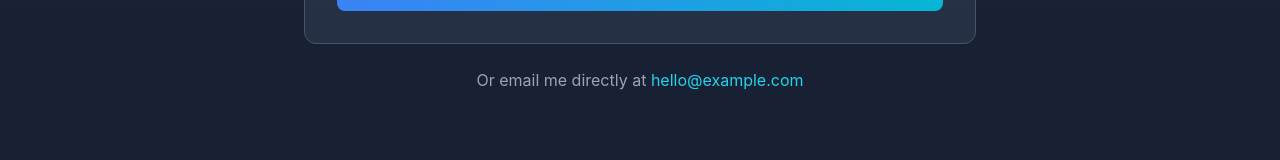
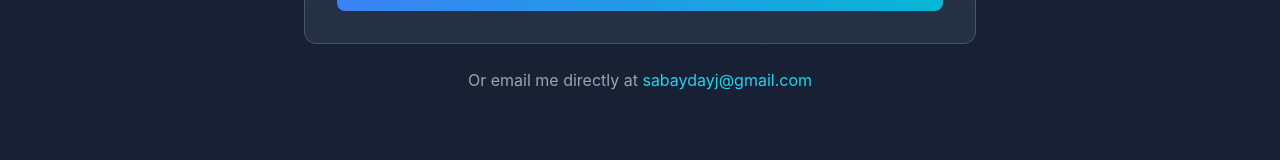
Before and after one commit to itscloudyy/FinalPortfolio_Sabayday, a Next.js app: page / in a window 1280 px wide. Shown: the part 3427-3587 px from the top of the page. Built offline with nearby package versions, Linux system fonts and the light colour scheme; no server answers.

Commit message:
updated to gmail address

```diff
--- a/components/ContactForm.tsx
+++ b/components/ContactForm.tsx
@@ -139,7 +139,7 @@ export default function ContactForm() {
         </form>
 
         <p className="text-center text-gray-400 mt-6">
-          Or email me directly at <a href="mailto:hello@example.com" className="text-cyan-400 hover:underline">hello@example.com</a>
+          Or email me directly at <a href="mailto:hello@example.com" className="text-cyan-400 hover:underline">sabaydayj@gmail.com</a>
         </p>
       </div>
     </section>
```
